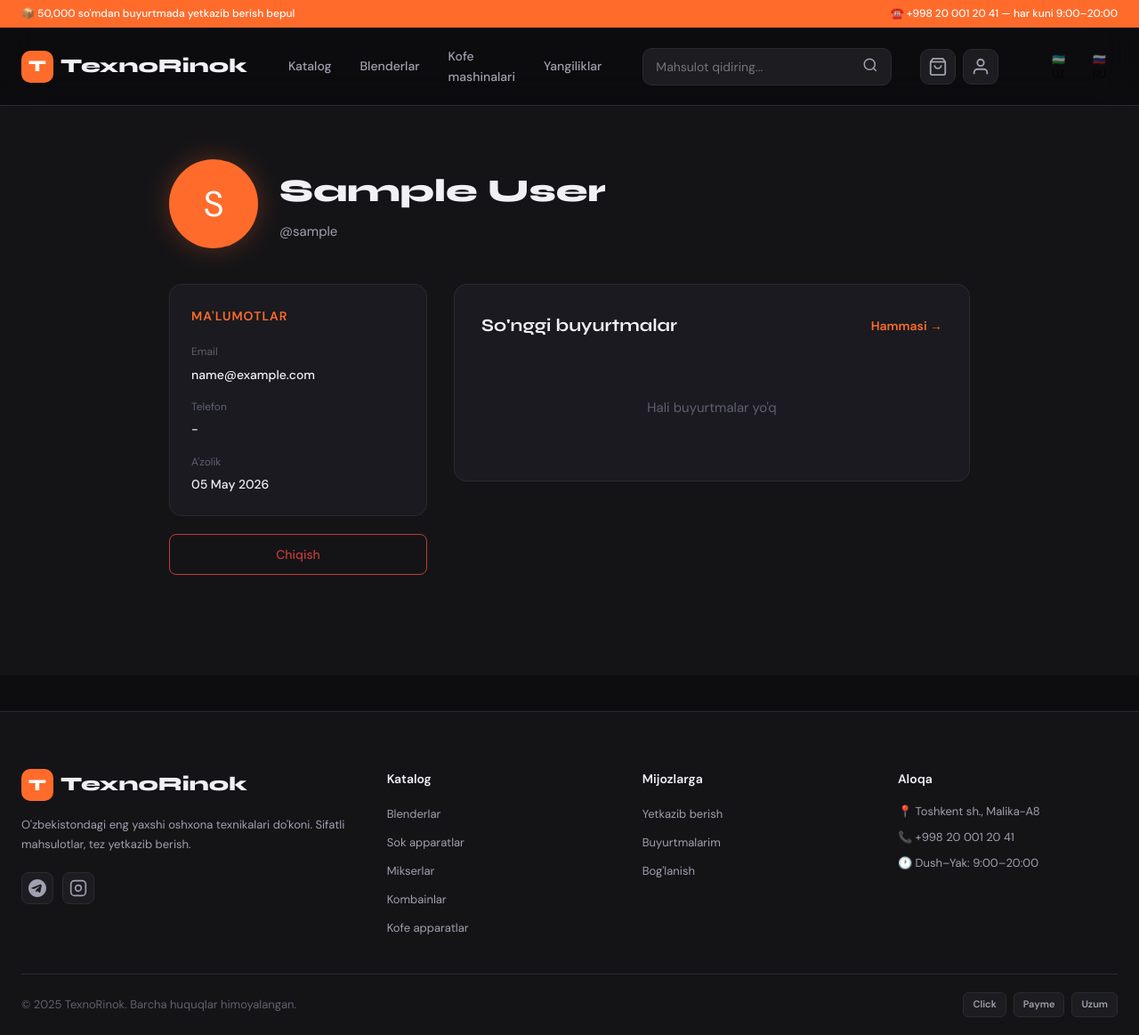
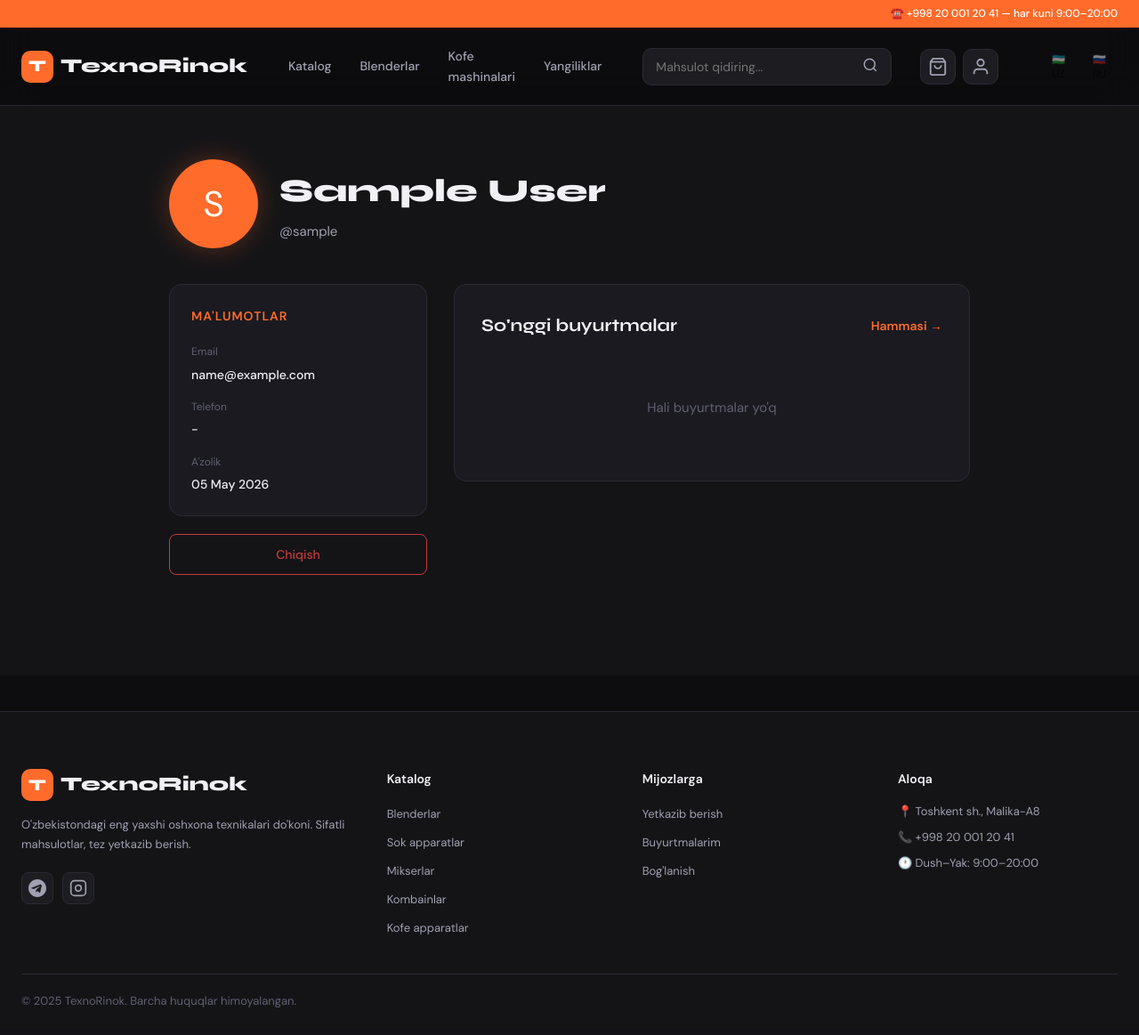
Before and after one commit to dilshod544/TexnoRinok, a Django app: page /accounts/profile/ in a window 1280 px wide. Shown: the whole page at 89% size. After the commit the page ends 1132 px from the top, so only its background shows below. Run offline with Django 4.2, Linux system fonts and the light colour scheme; the visitor is signed in with stand-in values (Sample User, id 1); data comes from the database, SQL or seed files in the repository; data that the repository does not hold is empty.

Commit message:
Fix: Vercel staticfiles error and UI cleanup (removed payments and delivery message)

```diff
--- a/techshop/settings/base.py
+++ b/techshop/settings/base.py
@@ -115,6 +115,7 @@ STATIC_URL = '/static/'
 STATICFILES_DIRS = [BASE_DIR / 'static']
 STATIC_ROOT = BASE_DIR / 'staticfiles'
 STATICFILES_STORAGE = 'whitenoise.storage.CompressedManifestStaticFilesStorage'
+WHITENOISE_MANIFEST_STRICT = False
 
 # Media files
 MEDIA_URL = '/media/'
--- a/templates/base/base.html
+++ b/templates/base/base.html
@@ -29,8 +29,7 @@
 <!-- HEADER -->
 <header class="header" id="header">
   <div class="header-top">
-    <div class="container">
-      <span>📦 {% trans "50,000 so'mdan buyurtmada yetkazib berish bepul" %}</span>
+    <div class="container" style="justify-content: flex-end;">
       <span>☎️ {% trans "+998 20 001 20 41 — har kuni 9:00–20:00" %}</span>
     </div>
   </div>
@@ -150,11 +149,6 @@
     </div>
     <div class="footer-bottom">
       <p>{% trans "© 2025 TexnoRinok. Barcha huquqlar himoyalangan." %}</p>
-      <div class="payment-icons">
-        <span class="pay-badge">Click</span>
-        <span class="pay-badge">Payme</span>
-        <span class="pay-badge">Uzum</span>
-      </div>
     </div>
   </div>
 </footer>
```
Also changed, not shown: vercel.json.
